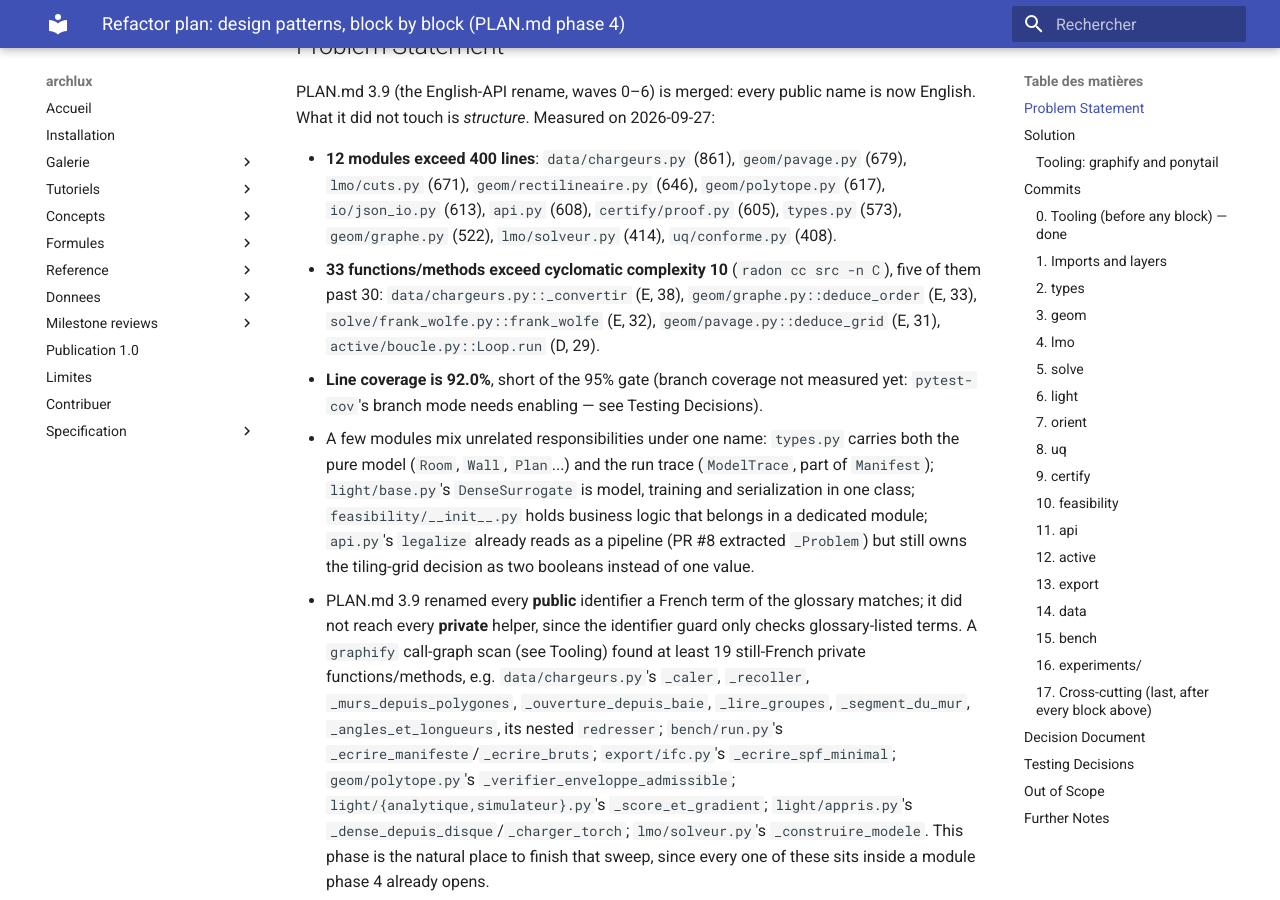
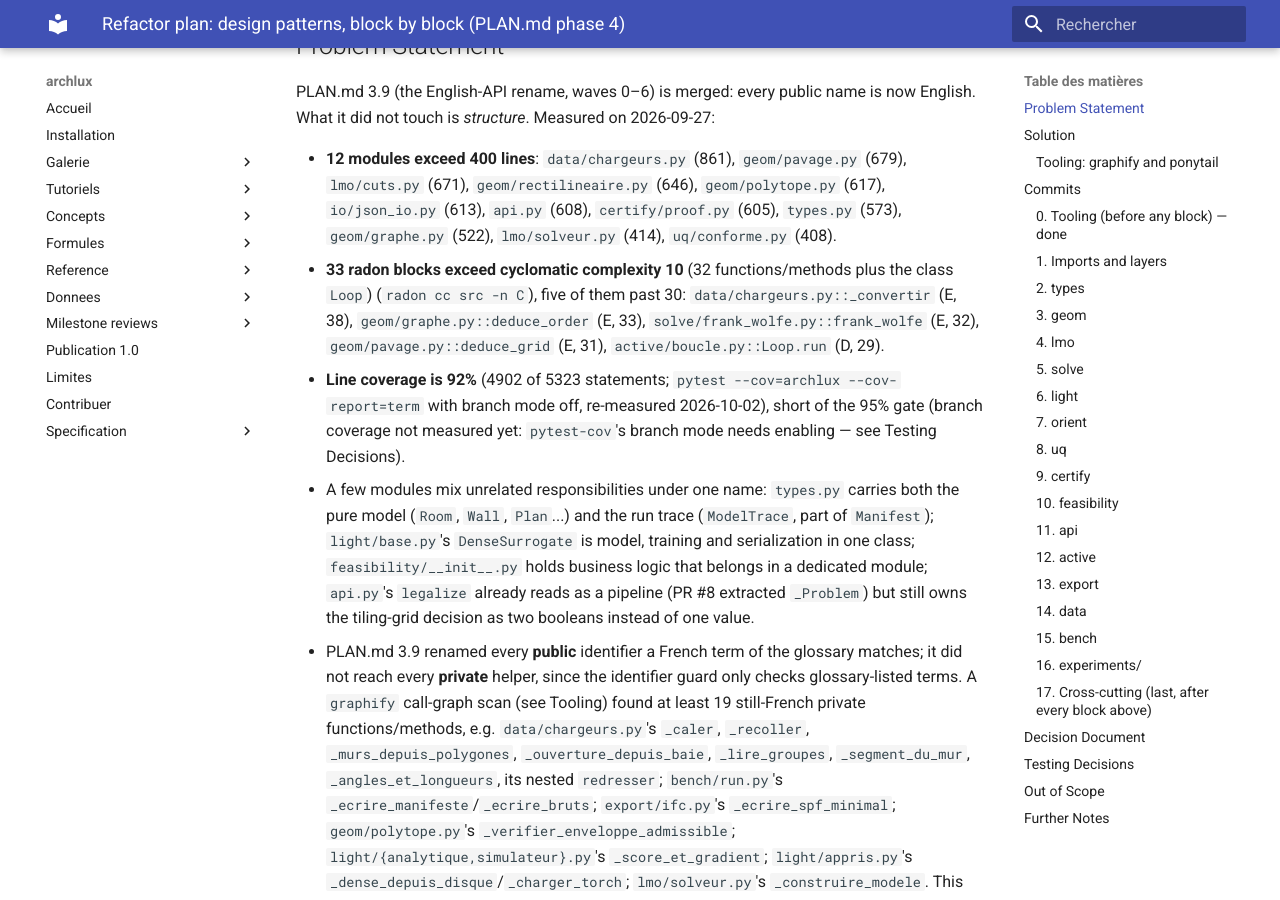
Before and after one commit to joeylukoji/archlux, an MkDocs documentation site: the page built from docs/plans/phase-4-design-patterns.md, in a window 1280 px wide and 900 px high, scrolled down 310 px. Built offline with MkDocs 1.6.1 and Material for MkDocs 9.7.7, drawn with Linux system fonts in a browser that asks for light colours; some of the changed text lies outside the part shown.

Commit message:
Tighten complexity ratchet and fix block-0 wording
The ratchet now fails when complexity improves without lowering
MAX_VIOLATIONS; radon is imported via importorskip; the 33 entries
are described as radon blocks (32 functions/methods plus class Loop);
CI notes that pyproject's branch setting is authoritative; the plan
states how the 92% line-coverage figure is measured.

Co-Authored-By: Claude Opus 5.5 <noreply@anthropic.com>
Claude-Session: https://claude.ai/code/session_01SJRvyQDd2pAq3R6KDNYm8U

```diff
--- a/docs/plans/phase-4-design-patterns.md
+++ b/docs/plans/phase-4-design-patterns.md
@@ -13,12 +13,14 @@ English. What it did not touch is *structure*. Measured on 2026-09-27:
   `lmo/cuts.py` (671), `geom/rectilineaire.py` (646), `geom/polytope.py` (617),
   `io/json_io.py` (613), `api.py` (608), `certify/proof.py` (605), `types.py` (573),
   `geom/graphe.py` (522), `lmo/solveur.py` (414), `uq/conforme.py` (408).
-- **33 functions/methods exceed cyclomatic complexity 10** (`radon cc src -n C`), five of
+- **33 radon blocks exceed cyclomatic complexity 10** (32 functions/methods plus the class `Loop`) (`radon cc src -n C`), five of
   them past 30: `data/chargeurs.py::_convertir` (E, 38), `geom/graphe.py::deduce_order`
   (E, 33), `solve/frank_wolfe.py::frank_wolfe` (E, 32), `geom/pavage.py::deduce_grid`
   (E, 31), `active/boucle.py::Loop.run` (D, 29).
-- **Line coverage is 92.0%**, short of the 95% gate (branch coverage not measured yet:
-  `pytest-cov`'s branch mode needs enabling — see Testing Decisions).
+- **Line coverage is 92%** (4902 of 5323 statements; `pytest --cov=archlux
+  --cov-report=term` with branch mode off, re-measured 2026-10-02), short of the 95% gate
+  (branch coverage not measured yet: `pytest-cov`'s branch mode needs enabling — see
+  Testing Decisions).
 - A few modules mix unrelated responsibilities under one name: `types.py` carries both
   the pure model (`Room`, `Wall`, `Plan`...) and the run trace (`ModelTrace`, part of
   `Manifest`); `light/base.py`'s `DenseSurrogate` is model, training and serialization in
@@ -129,7 +131,7 @@ day count.
    readable local check (prints every violation; not CI-blocking, like `make results`).
 3. Branch coverage enabled (`[tool.coverage.run] branch = true`, CI's `Tests` step gets
    `--cov-branch`). Baseline re-measured with branches counted: **88.9%** combined
-   (down from the line-only 92.0%, as expected — branches add denominator). The ratchet
+   (down from the line-only 92%, as expected — branches add denominator). The ratchet
    floor moved from 87.9 to 88.8; the true two-figure gate (95% lines / 90% branches)
    is checked with `coverage report --skip-covered` when a block's tests move it, not
    read off this single combined number.
```
Also changed, not shown: CHANGELOG.md (+1 -1 lines), 2 other files.
